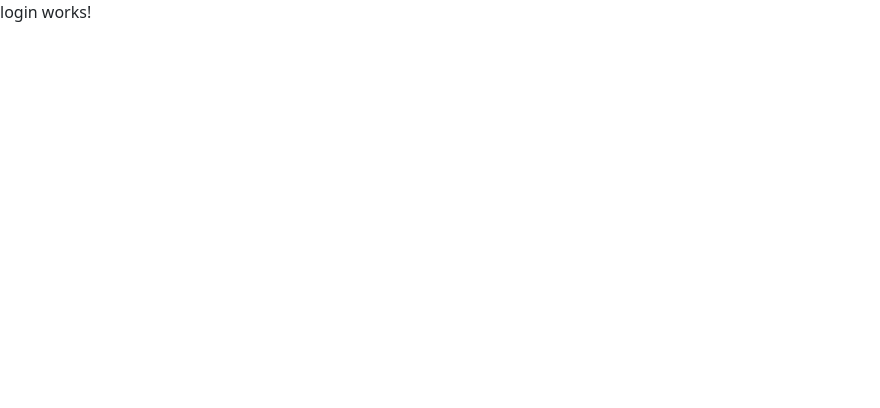
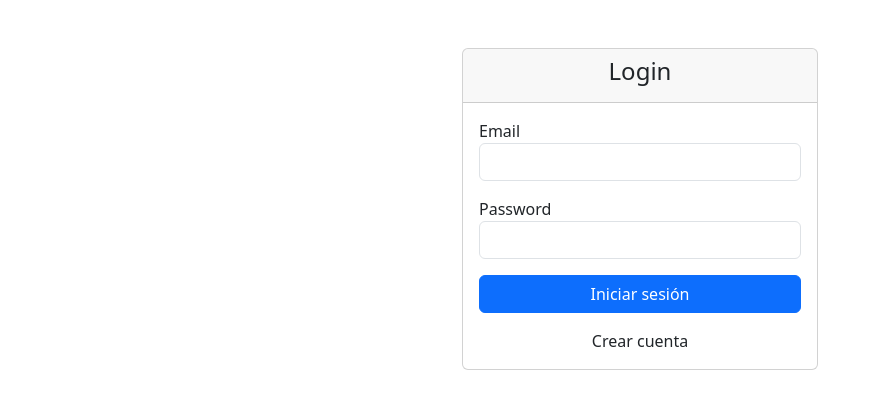
Before and after one commit to NayeliMorales19/Avance_Proyecto_Integrador, an Angular app: page / in a window 1280 px wide. Shown: the top 408 px of the page, without its empty margins (0-880 px from the left). Built offline with nearby package versions, Linux system fonts and the light colour scheme.

Commit message:
se agrego el codigo para la vista de Login

```diff
--- a/src/app/pages/login/login.html
+++ b/src/app/pages/login/login.html
@@ -1 +1,40 @@
-<p>login works!</p>
+<div class="container mt-5">
+  <div class="row justify-content-center">
+
+    <div class="col-md-4">
+      <div class="card">
+
+        <div class="card-header text-center">
+          <h4>Login</h4>
+        </div>
+
+        <div class="card-body">
+
+          <form>
+
+            <div class="mb-3">
+              <label>Email</label>
+              <input type="email" class="form-control">
+            </div>
+
+            <div class="mb-3">
+              <label>Password</label>
+              <input type="password" class="form-control">
+            </div>
+
+            <button class="btn btn-primary w-100">
+              Iniciar sesión
+            </button>
+
+          </form>
+
+          <div class="text-center mt-3">
+            <a routerLink="/register">Crear cuenta</a>
+          </div>
+
+        </div>
+      </div>
+    </div>
+
+  </div>
+</div>
```
